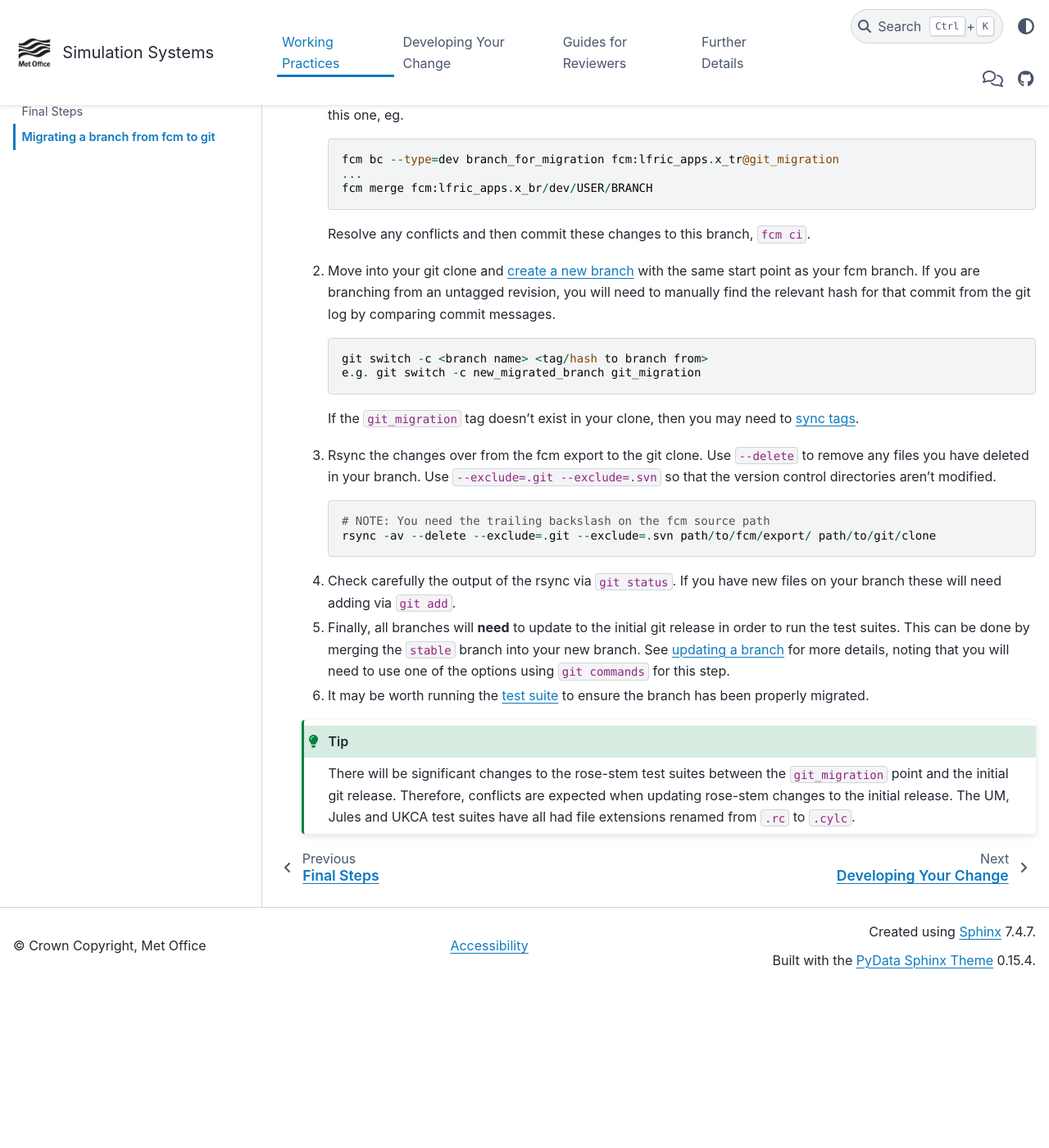
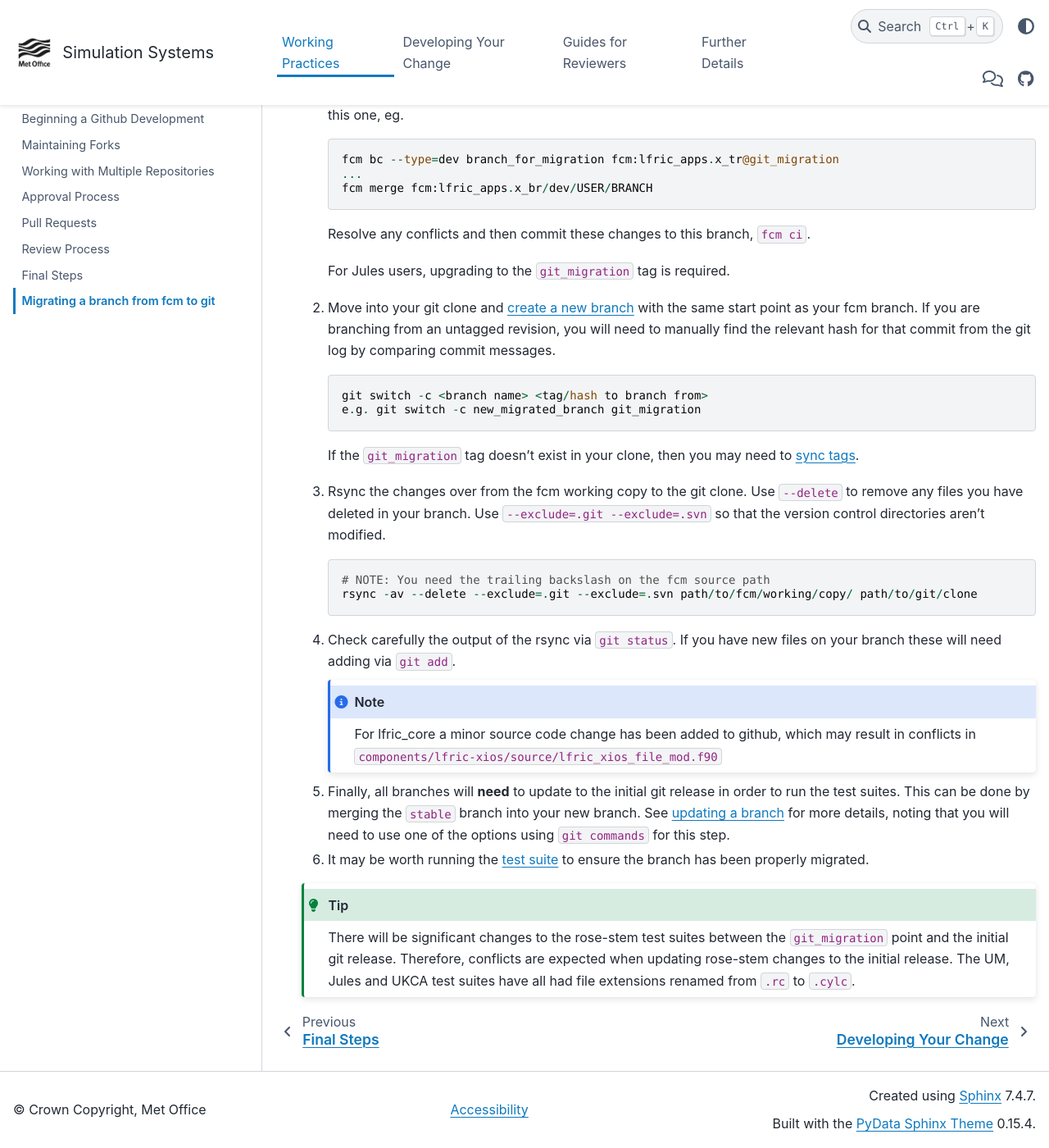
Before and after one commit to MetOffice/simulation-systems, a Sphinx documentation site: the page built from source/WorkingPractices/branch_migration.rst, in a window 1280 px wide and 1400 px high, scrolled down 631 px. Shown: the whole window at 82% size. Built offline with Sphinx 7.4.7 and the PyData theme 0.15.4, drawn with Linux system fonts in a browser that asks for light colours; before the commit the page ends 1831 px from its top, so only the background shows below that.

Commit message:
further migration tweaks

```diff
--- a/source/WorkingPractices/branch_migration.rst
+++ b/source/WorkingPractices/branch_migration.rst
@@ -44,6 +44,9 @@
 
    Resolve any conflicts and then commit these changes to this branch,
    ``fcm ci``.
+
+   For Jules users, upgrading to the ``git_migration`` tag is required.
+
 #. Move into your git clone and :ref:`create a new branch <create_branch>` with
    the same start point as your fcm branch. If you are branching from an
    untagged revision, you will need to manually find the relevant hash for that
@@ -57,18 +60,24 @@
    If the ``git_migration`` tag doesn't exist in your clone, then you may need
    to :ref:`sync tags <sync_fork_tags>`.
 
-#. Rsync the changes over from the fcm export to the git clone. Use ``--delete``
-   to remove any files you have deleted in your branch. Use
+#. Rsync the changes over from the fcm working copy to the git clone. Use
+   ``--delete`` to remove any files you have deleted in your branch. Use
    ``--exclude=.git --exclude=.svn`` so that the version control directories
    aren't modified.
 
    .. code-block::
 
      # NOTE: You need the trailing backslash on the fcm source path
-     rsync -av --delete --exclude=.git --exclude=.svn path/to/fcm/export/ path/to/git/clone
+     rsync -av --delete --exclude=.git --exclude=.svn path/to/fcm/working/copy/ path/to/git/clone
 
 #. Check carefully the output of the rsync via ``git status``. If you have new
    files on your branch these will need adding via ``git add``.
+
+   .. note::
+
+     For lfric_core a minor source code change has been added to github, which
+     may result in conflicts in ``components/lfric-xios/source/lfric_xios_file_mod.f90``
+
 #. Finally, all branches will **need** to update to the initial git release in
    order to run the test suites. This can be done by merging the ``stable``
    branch into your new branch. See :ref:`updating a branch <updating_branch>`
```
